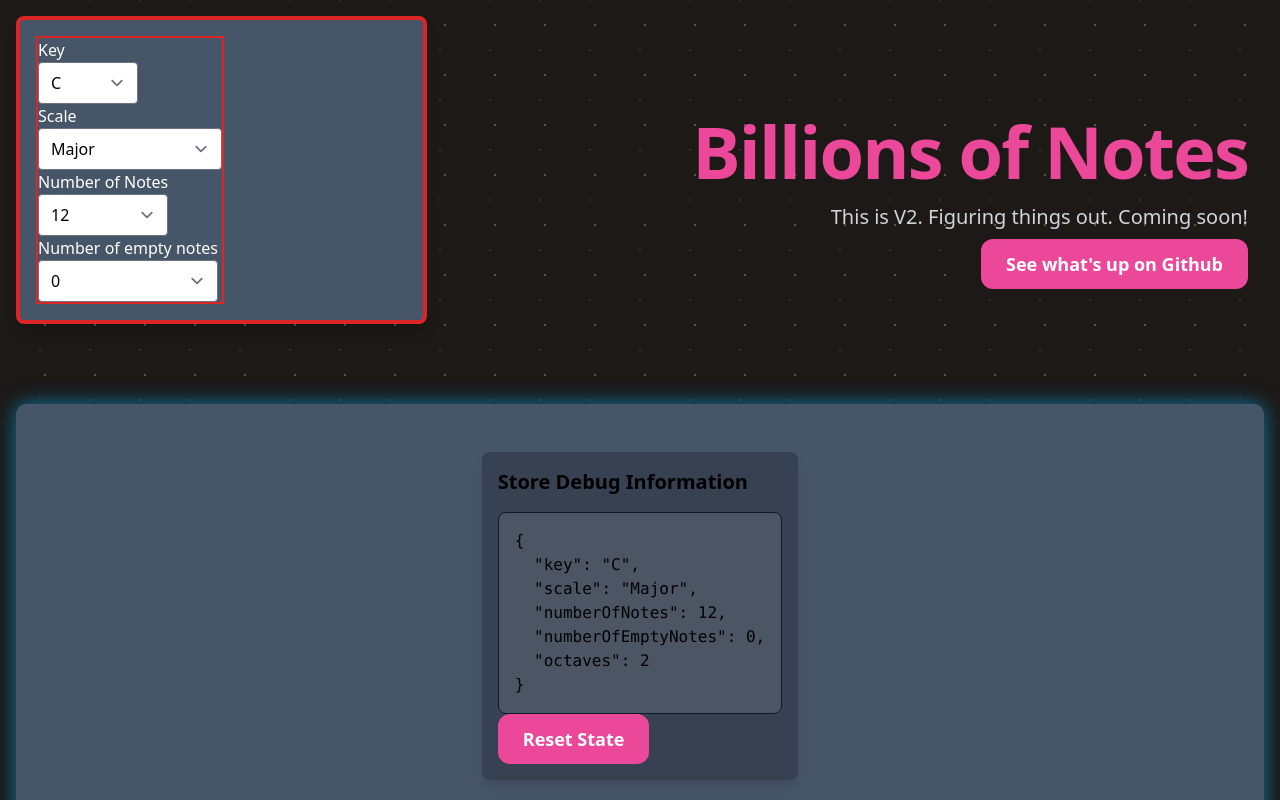
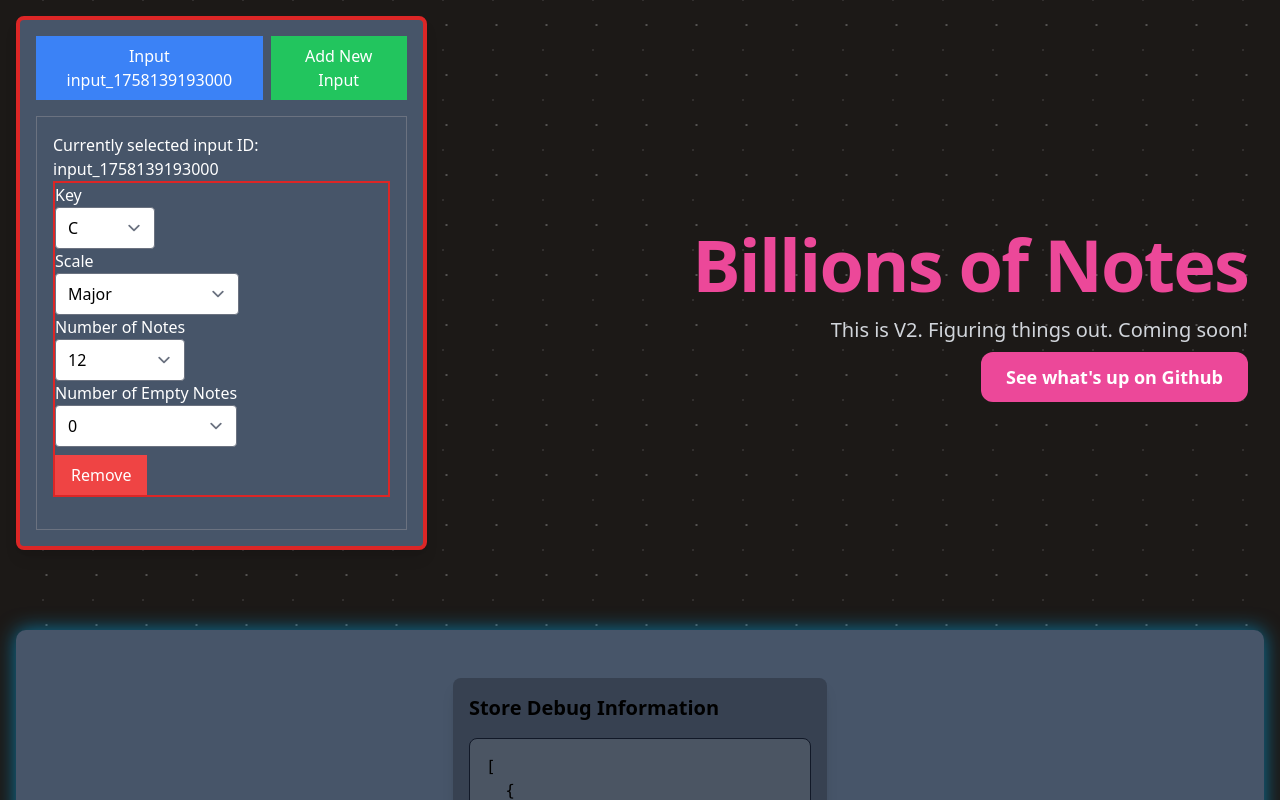
Before and after one commit to goatonabicycle/billions-of-notes, a React (Vite) app: page / in a window 1280 px wide. Shown: the top 800 px of the page. Built offline with nearby package versions, Linux system fonts and the light colour scheme.

Commit message:
feat: tab mechanism supporting multiple items and note numbers

```diff
--- a/src/app/app.tsx
+++ b/src/app/app.tsx
@@ -1,13 +1,13 @@
 import React from "react";
 import Button from "components/atoms/button";
-import Inputs from "components/organisms/inputs";
+import InputTabs from "components/organisms/input-tabs";
 import Debug from "components/molecules/debug";
 
 const App: React.FC = () => {
   return (
     <main className="main-container">
       <div className="controls">
-        <Inputs />
+        <InputTabs />
       </div>
 
       <div className="header">
--- a/src/components/molecules/debug.tsx
+++ b/src/components/molecules/debug.tsx
@@ -3,7 +3,7 @@ import useStore from "../../store";
 import Button from "components/atoms/button";
 
 const Debug: React.FC = React.memo(() => {
-  const inputState = useStore((state) => state.inputState);
+  const inputStates = useStore((state) => state.inputStates);
   const resetInputState = useStore((state) => state.resetInputState);
 
   const handleReset = () => {
@@ -14,7 +14,7 @@ const Debug: React.FC = React.memo(() => {
     <div className="bg-gray-700 p-4 rounded-lg shadow-lg mt-8 text-black">
       <h2 className="text-xl font-bold mb-4">Store Debug Information</h2>
       <pre className="bg-gray-600 p-4 rounded-lg border border-gray-900 ">
-        {JSON.stringify(inputState, null, 2)}
+        {JSON.stringify(inputStates, null, 2)}
       </pre>
       <Button onClick={handleReset}>Reset State</Button>
     </div>
--- /dev/null
+++ b/src/components/molecules/input.tsx
@@ -0,0 +1,34 @@
+import React from "react";
+import useStore from "../../store";
+import KeySelect from "components/molecules/key-select";
+import ScaleSelect from "components/molecules/scale-select";
+import NumberOfNotesSelect from "components/molecules/number-of-notes-select";
+import NumberOfEmptyNotesSelect from "components/molecules/number-of-empty-notes-select";
+
+interface InputProps {
+  id: string;
+}
+
+const Input: React.FC<InputProps> = ({ id }) => {
+  const { inputStates, removeInputState } = useStore();
+
+  const inputState = inputStates.find((state) => state.id === id);
+  if (!inputState) return null;
+
+  return (
+    <div className="border-solid border-2 border-red-600 mb-4">
+      <KeySelect id={id} />
+      <ScaleSelect id={id} />
+      <NumberOfNotesSelect id={id} />
+      <NumberOfEmptyNotesSelect id={id} />
+      <button
+        onClick={() => removeInputState(id)}
+        className="mt-2 bg-red-500 text-white px-4 py-2"
+      >
+        Remove
+      </button>
+    </div>
+  );
+};
+
+export default Input;
--- a/src/components/molecules/key-select.tsx
+++ b/src/components/molecules/key-select.tsx
@@ -2,16 +2,23 @@ import React, { ChangeEvent, useCallback } from "react";
 import useStore from "../../store";
 import Select from "components/atoms/select";
 
-const KeySelect: React.FC = () => {
-  const key = useStore((state) => state.inputState.key);
+interface KeySelectProps {
+  id: string;
+}
+
+const KeySelect: React.FC<KeySelectProps> = ({ id }) => {
+  const inputStates = useStore((state) => state.inputStates);
   const setInputState = useStore((state) => state.setInputState);
 
   const handleChange = useCallback(
     (event: ChangeEvent<HTMLSelectElement>) => {
-      setInputState("key", event.target.value);
+      setInputState(id, "key", event.target.value);
     },
-    [setInputState]
+    [id, setInputState]
   );
+
+  const inputState = inputStates.find((state) => state.id === id);
+  if (!inputState) return null;
 
   const notesWithSharps = [
     "A",
@@ -31,11 +38,11 @@ const KeySelect: React.FC = () => {
   return (
     <div className="w-full">
       <Select
-        id="key"
-        name="key"
+        id={`key-${id}`}
+        name={`key-${id}`}
         label="Key"
         onChange={handleChange}
-        selectedValue={key}
+        selectedValue={inputState.key}
         options={notesWithSharps.map((note) => ({
           value: note,
           label: note,
--- a/src/components/molecules/number-of-empty-notes-select.tsx
+++ b/src/components/molecules/number-of-empty-notes-select.tsx
@@ -1,39 +1,53 @@
-import React, { ChangeEvent, useCallback } from "react";
+import React, { ChangeEvent, useCallback, useEffect } from "react";
 import useStore from "../../store";
 import Select from "components/atoms/select";
 
-const NumberOfEmptyNotesSelect: React.FC = () => {
+interface NumberOfEmptyNotesSelectProps {
+  id: string;
+}
+
+const NumberOfEmptyNotesSelect: React.FC<NumberOfEmptyNotesSelectProps> = ({
+  id,
+}) => {
+  const inputStates = useStore((state) => state.inputStates);
   const setInputState = useStore((state) => state.setInputState);
-  const numberOfNotes = useStore((state) => state.inputState.numberOfNotes);
-  const numberOfEmptyNotes = useStore(
-    (state) => state.inputState.numberOfEmptyNotes
-  );
 
-  const maxEmptyNotes = Math.max(0, numberOfNotes);
-  if (numberOfEmptyNotes > maxEmptyNotes) {
-    setInputState("numberOfEmptyNotes", maxEmptyNotes);
-  }
+  const inputState = inputStates.find((state) => state.id === id);
 
   const handleChange = useCallback(
     (event: ChangeEvent<HTMLSelectElement>) => {
       const value = parseInt(event.target.value, 10);
       if (!isNaN(value)) {
-        setInputState("numberOfEmptyNotes", value);
+        setInputState(id, "numberOfEmptyNotes", value);
       }
     },
-    [setInputState]
+    [id, setInputState]
   );
 
-  const notes = Array.from({ length: maxEmptyNotes }, (_, i) => i);
+  useEffect(() => {
+    if (inputState) {
+      const maxEmptyNotes = Math.max(0, inputState.numberOfNotes);
+      if (inputState.numberOfEmptyNotes > maxEmptyNotes) {
+        setInputState(id, "numberOfEmptyNotes", maxEmptyNotes);
+      }
+    }
+  }, [id, inputState, setInputState]);
+
+  if (!inputState) return null;
+
+  const notes = Array.from(
+    { length: Math.max(0, inputState.numberOfNotes) + 1 },
+    (_, i) => i
+  );
 
   return (
     <div className="w-full">
       <Select
-        id="numberOfEmptyNotes"
-        name="numberOfEmptyNotes"
-        label="Number of empty notes"
+        id={`numberOfEmptyNotes-${id}`}
+        name={`numberOfEmptyNotes-${id}`}
+        label="Number of Empty Notes"
         onChange={handleChange}
-        selectedValue={numberOfEmptyNotes.toString()}
+        selectedValue={inputState.numberOfEmptyNotes.toString()}
         options={notes.map((num) => ({
           value: num.toString(),
           label: num,
--- a/src/components/molecules/number-of-notes-select.tsx
+++ b/src/components/molecules/number-of-notes-select.tsx
@@ -2,30 +2,37 @@ import React, { ChangeEvent, useCallback } from "react";
 import useStore from "../../store";
 import Select from "components/atoms/select";
 
-const NumberOfNotesSelect: React.FC = () => {
-  const numberOfNotes = useStore((state) => state.inputState.numberOfNotes);
+interface NumberOfNotesSelectProps {
+  id: string;
+}
+
+const NumberOfNotesSelect: React.FC<NumberOfNotesSelectProps> = ({ id }) => {
+  const inputStates = useStore((state) => state.inputStates);
   const setInputState = useStore((state) => state.setInputState);
 
   const handleChange = useCallback(
     (event: ChangeEvent<HTMLSelectElement>) => {
       const value = parseInt(event.target.value, 10);
       if (!isNaN(value)) {
-        setInputState("numberOfNotes", value);
+        setInputState(id, "numberOfNotes", value);
       }
     },
-    [setInputState]
+    [id, setInputState]
   );
+
+  const inputState = inputStates.find((state) => state.id === id);
+  if (!inputState) return null;
 
   const notes = Array.from({ length: 399 }, (_, i) => i + 1);
 
   return (
     <div className="w-full">
       <Select
-        id="numberOfNotes"
-        name="numberOfNotes"
+        id={`numberOfNotes-${id}`}
+        name={`numberOfNotes-${id}`}
         label="Number of Notes"
         onChange={handleChange}
-        selectedValue={numberOfNotes.toString()}
+        selectedValue={inputState.numberOfNotes.toString()}
         options={notes.map((num) => ({
           value: num.toString(),
           label: num,
--- a/src/components/molecules/scale-select.tsx
+++ b/src/components/molecules/scale-select.tsx
@@ -1,18 +1,24 @@
 import React, { ChangeEvent, useCallback } from "react";
-
 import useStore from "../../store";
 import Select from "components/atoms/select";
 
-const ScaleSelect: React.FC = () => {
-  const scale = useStore((state) => state.inputState.scale);
+interface ScaleSelectProps {
+  id: string;
+}
+
+const ScaleSelect: React.FC<ScaleSelectProps> = ({ id }) => {
+  const inputStates = useStore((state) => state.inputStates);
   const setInputState = useStore((state) => state.setInputState);
 
   const handleChange = useCallback(
     (event: ChangeEvent<HTMLSelectElement>) => {
-      setInputState("scale", event.target.value);
+      setInputState(id, "scale", event.target.value);
     },
-    [setInputState]
+    [id, setInputState]
   );
+
+  const inputState = inputStates.find((state) => state.id === id);
+  if (!inputState) return null;
 
   const scales = [
     "Major",
@@ -28,16 +34,15 @@ const ScaleSelect: React.FC = () => {
     "Pentatonic Major",
     "Pentatonic Minor",
   ];
-  // Get these from tonejs
 
   return (
     <div className="w-full">
       <Select
-        id="scale"
-        name="scale"
+        id={`scale-${id}`}
+        name={`scale-${id}`}
         label="Scale"
         onChange={handleChange}
-        selectedValue={scale}
+        selectedValue={inputState.scale}
         options={scales.map((scale) => ({
           value: scale,
           label: scale,
--- /dev/null
+++ b/src/components/organisms/input-tabs.tsx
@@ -0,0 +1,72 @@
+import React, { useState, useCallback } from "react";
+import useStore from "../../store";
+import Input from "../molecules/input";
+
+interface TabProps {
+  id: string;
+  label: string;
+  onSelect: (id: string) => void;
+  isActive: boolean;
+}
+
+const Tab: React.FC<TabProps> = ({ id, label, onSelect, isActive }) => (
+  <button
+    onClick={() => onSelect(id)}
+    className={`px-4 py-2 ${
+      isActive ? "bg-blue-500 text-white" : "bg-gray-300 text-black"
+    }`}
+  >
+    {label}
+  </button>
+);
+
+const InputTabs: React.FC = () => {
+  const { inputStates, addInputState } = useStore();
+  const [activeTabId, setActiveTabId] = useState<string | null>(
+    inputStates[0]?.id || null
+  );
+
+  const handleTabSelect = useCallback((id: string) => {
+    setActiveTabId(id);
+  }, []);
+
+  return (
+    <div>
+      <div className="flex space-x-2">
+        {inputStates.map((inputState) => (
+          <Tab
+            key={inputState.id}
+            id={inputState.id}
+            label={`Input ${inputState.id}`}
+            isActive={inputState.id === activeTabId}
+            onSelect={handleTabSelect}
+          />
+        ))}
+        <button
+          onClick={addInputState}
+          className="px-4 py-2 bg-green-500 text-white"
+        >
+          Add New Input
+        </button>
+      </div>
+      <div className="mt-4">
+        {activeTabId && <TabContent id={activeTabId} />}
+      </div>
+    </div>
+  );
+};
+
+interface TabContentProps {
+  id: string;
+}
+
+const TabContent: React.FC<TabContentProps> = ({ id }) => {
+  return (
+    <div className="p-4 border border-gray-500">
+      <p>Currently selected input ID: {id}</p>
+      <Input id={id} />
+    </div>
+  );
+};
+
+export default InputTabs;
--- a/src/components/organisms/inputs.tsx
+++ /dev/null
@@ -1,18 +0,0 @@
-import React from "react";
-import KeySelect from "components/molecules/key-select";
-import ScaleSelect from "components/molecules/scale-select";
-import NumberOfNotesSelect from "components/molecules/number-of-notes-select";
-import NumberOfEmptyNotesSelect from "components/molecules/number-of-empty-notes-select";
-
-const Inputs: React.FC = () => {
-  return (
-    <div className="border-solid border-2 border-red-600">
-      <KeySelect />
-      <ScaleSelect />
-      <NumberOfNotesSelect />
-      <NumberOfEmptyNotesSelect />
-    </div>
-  );
-};
-
-export default React.memo(Inputs);
--- a/src/store.ts
+++ b/src/store.ts
@@ -1,6 +1,7 @@
 import create from "zustand";
 
 interface InputState {
+  id: string;
   key: string;
   scale: string;
   numberOfNotes: number;
@@ -9,11 +10,14 @@ interface InputState {
 }
 
 interface StoreState {
-  inputState: InputState;
-  setInputState: <K extends keyof InputState>(
-    key: K,
-    value: InputState[K]
+  inputStates: InputState[];
+  addInputState: () => void;
+  setInputState: (
+    id: string,
+    key: keyof InputState,
+    value: InputState[keyof InputState]
   ) => void;
+  removeInputState: (id: string) => void;
   resetInputState: () => void;
 }
 
@@ -23,42 +27,55 @@ const DEFAULT_NUMBER_OF_NOTES = 12;
 const DEFAULT_EMPTY_NOTES = 0;
 const DEFAULT_OCTAVES = 2;
 
-const loadStateFromLocalStorage = (): InputState => {
-  const savedState = localStorage.getItem("inputState");
+const createDefaultInputState = (id: string): InputState => ({
+  id,
+  key: DEFAULT_KEY,
+  scale: DEFAULT_SCALE,
+  numberOfNotes: DEFAULT_NUMBER_OF_NOTES,
+  numberOfEmptyNotes: DEFAULT_EMPTY_NOTES,
+  octaves: DEFAULT_OCTAVES,
+});
+
+const loadStateFromLocalStorage = (): InputState[] => {
+  const savedState = localStorage.getItem("inputStates");
   if (savedState) {
     return JSON.parse(savedState);
   }
-  return {
-    key: DEFAULT_KEY,
-    scale: DEFAULT_SCALE,
-    numberOfNotes: DEFAULT_NUMBER_OF_NOTES,
-    numberOfEmptyNotes: DEFAULT_EMPTY_NOTES,
-    octaves: DEFAULT_OCTAVES,
-  };
+  return [createDefaultInputState(`input_${Date.now()}`)];
 };
 
 const useStore = create<StoreState>((set) => ({
-  inputState: loadStateFromLocalStorage(),
-  setInputState: (key, value) => {
+  inputStates: loadStateFromLocalStorage(),
+  addInputState: () => {
     set((state) => {
-      const newState = {
-        ...state.inputState,
-        [key]: value,
-      };
-      localStorage.setItem("inputState", JSON.stringify(newState));
-      return { inputState: newState };
+      const newInputState = createDefaultInputState(`input_${Date.now()}`);
+      const updatedStates = [...state.inputStates, newInputState];
+      localStorage.setItem("inputStates", JSON.stringify(updatedStates));
+      return { inputStates: updatedStates };
+    });
+  },
+  setInputState: (id, key, value) => {
+    set((state) => {
+      const updatedStates = state.inputStates.map((inputState) =>
+        inputState.id === id ? { ...inputState, [key]: value } : inputState
+      );
+      localStorage.setItem("inputStates", JSON.stringify(updatedStates));
+      return { inputStates: updatedStates };
+    });
+  },
+  removeInputState: (id) => {
+    set((state) => {
+      const updatedStates = state.inputStates.filter(
+        (inputState) => inputState.id !== id
+      );
+      localStorage.setItem("inputStates", JSON.stringify(updatedStates));
+      return { inputStates: updatedStates };
     });
   },
   resetInputState: () => {
-    const defaultState = {
-      key: DEFAULT_KEY,
-      scale: DEFAULT_SCALE,
-      numberOfNotes: DEFAULT_NUMBER_OF_NOTES,
-      numberOfEmptyNotes: DEFAULT_EMPTY_NOTES,
-      octaves: DEFAULT_OCTAVES,
-    };
-    localStorage.setItem("inputState", JSON.stringify(defaultState));
-    set({ inputState: defaultState });
+    const defaultState = [createDefaultInputState(`input_${Date.now()}`)];
+    localStorage.setItem("inputStates", JSON.stringify(defaultState));
+    set({ inputStates: defaultState });
   },
 }));
 
```
